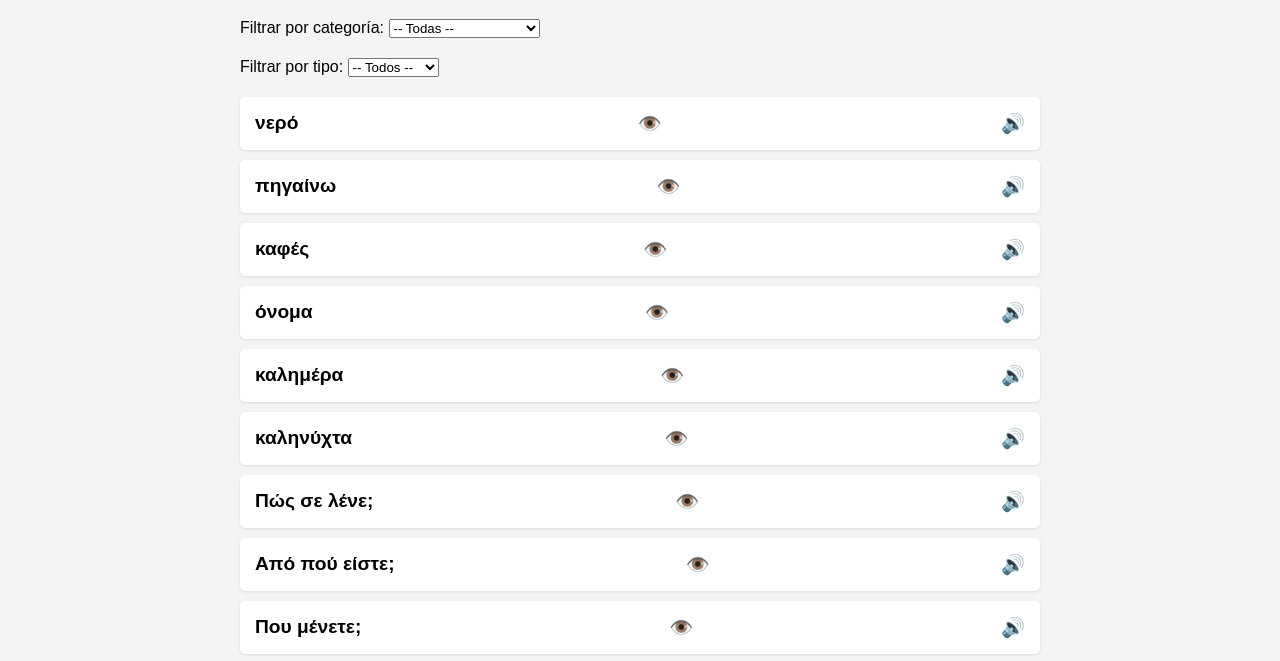
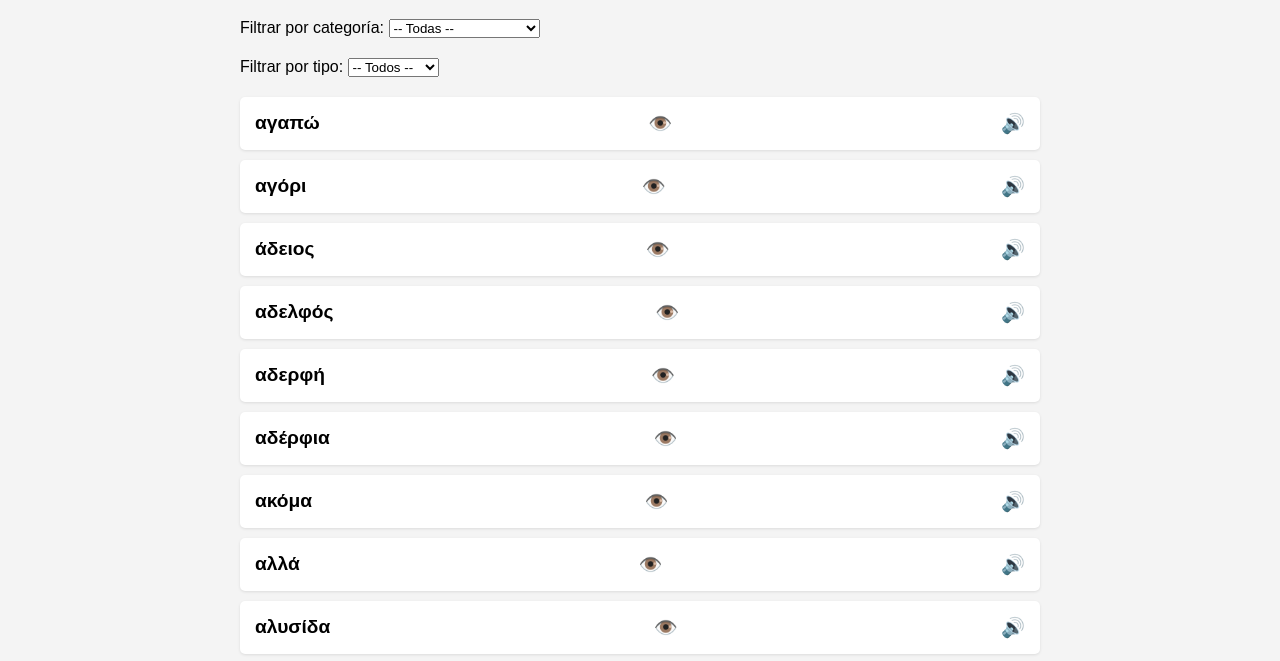
Before and after one commit to angelsima/idiomas, a plain HTML site: page griego/index.html in a window 1280 px wide. Shown: the part 133-794 px from the top of the page. Drawn offline with Linux system fonts and the light colour scheme.

Commit message:
Update index.html

```diff
--- a/griego/index.html
+++ b/griego/index.html
@@ -118,6 +118,13 @@ function mostrarPalabras() {
     return coincideCategoria && coincideTipo;
   });
 
+  // Ordenar filtradas alfabéticamente por texto griego
+  filtradas.sort((a, b) => {
+    const aGriego = Array.isArray(a.griego) ? a.griego[0] : a.griego;
+    const bGriego = Array.isArray(b.griego) ? b.griego[0] : b.griego;
+    return aGriego.localeCompare(bGriego, 'el');
+  });
+
   // Generar el título de filtro
   if (categoriaSeleccionada && tipoSeleccionado) {
     tituloFiltro.textContent = `${capitalizar(tipoSeleccionado)} · ${capitalizar(categoriaSeleccionada)}`;
@@ -204,6 +211,12 @@ function mostrarPalabras() {
       .then(response => response.json())
       .then(data => {
         palabras = data;
+          // Ordenar alfabéticamente según el texto griego (si es array, tomamos el primer elemento)
+    palabras.sort((a, b) => {
+      const aGriego = Array.isArray(a.griego) ? a.griego[0] : a.griego;
+      const bGriego = Array.isArray(b.griego) ? b.griego[0] : b.griego;
+      return aGriego.localeCompare(bGriego, 'el'); // 'el' para griego, opcional
+    });
         cargarFiltros();
         mostrarPalabras();
       });
```
